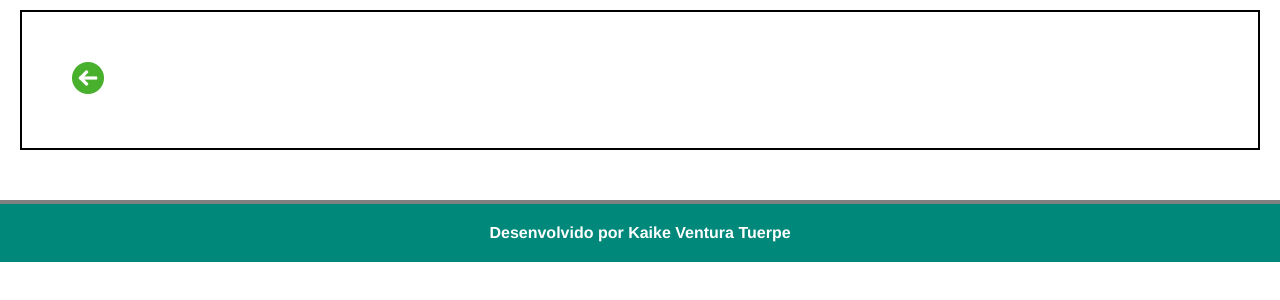
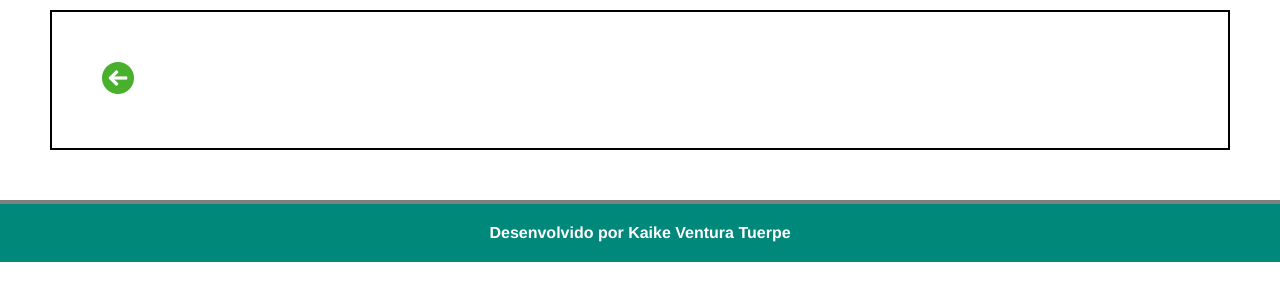
Before and after one commit to KaikeDev/Relatorio_VTME, an Angular app: page /planilha in a window 1280 px wide. Shown: the top 300 px of the page. Built offline with nearby package versions, Linux system fonts and the light colour scheme.

Commit message:
Atualizando o CSS da planilha

```diff
--- a/src/app/modules/planilha/planilha.component.scss
+++ b/src/app/modules/planilha/planilha.component.scss
@@ -3,8 +3,8 @@
 :host{
   #main{
     font-family: 'Helvetica';
-    margin-left: 20px;
-    margin-right: 20px;
+    margin-left: 50px;
+    margin-right: 50px;
     margin-top: 10px;
     border: 2px solid black;
     background-color: white;
@@ -25,11 +25,8 @@
   #relatorio td {
     padding: 12px;
     text-align: center;
-    border: 1px solid #ddd; /* Borda entre as células */
-  }
+    border-top: 1px solid #ddd; /* Borda entre as células */
 
-  #relatorio tr:nth-child(even) {
-    background-color: #f2f2f2; /* Alterna a cor das linhas para melhorar a leitura */
   }
 
   #relatorio th {
@@ -38,13 +35,13 @@
   }
 
   #relatorio tbody {
-      background-color: var(--primary);
+      background-color: white;
   }
-  .planilha {
-    background-color: #f4f4f4;
-  }
+
 
   img{
     padding:50px;
   }
+
+
 }
```
